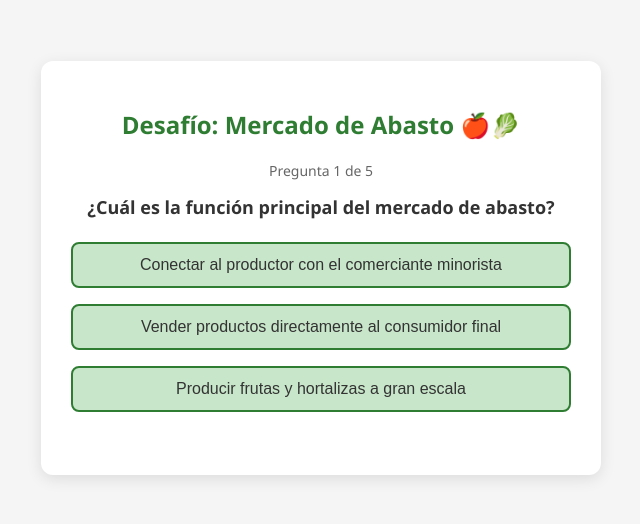
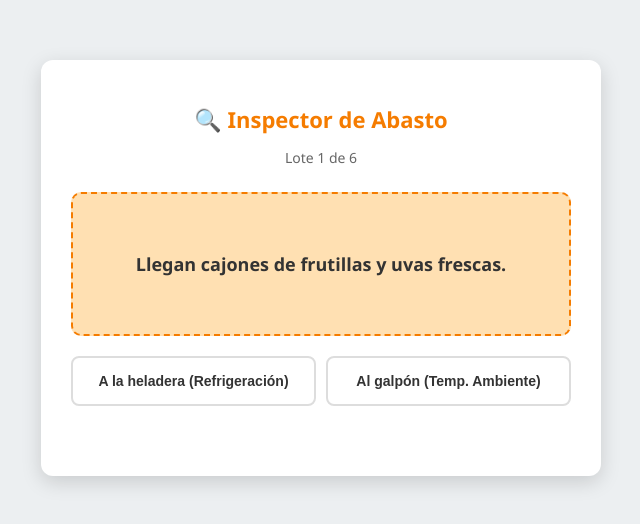
Before and after one commit to NEMSAR/SimulatorGame, a plain HTML site: page index.html in a window 1280 px wide. Shown: the part 152-676 px from the top of the page, without its empty margins (319-959 px from the left). Drawn offline with Linux system fonts and the light colour scheme.

Commit message:
Revise HTML structure and update styles for game

```diff
--- a/index.html
+++ b/index.html
@@ -3,13 +3,16 @@
 <head>
     <meta charset="UTF-8">
     <meta name="viewport" content="width=device-width, initial-scale=1.0">
-    <title>Desafío: Mercado de Abasto</title>
+    <title>Simulador: Inspector del Mercado</title>
     <style>
         :root {
-            --primary: #2e7d32;
-            --secondary: #c8e6c9;
+            --primary: #f57c00;
+            --secondary: #ffe0b2;
+            --success: #4caf50;
+            --danger: #f44336;
+            --info: #2196f3;
             --text: #333;
-            --bg: #f5f5f5;
+            --bg: #eceff1;
         }
         body {
             font-family: 'Segoe UI', Tahoma, Geneva, Verdana, sans-serif;
@@ -28,195 +31,226 @@
             padding: 30px;
             max-width: 500px;
             width: 100%;
-            box-shadow: 0 4px 15px rgba(0,0,0,0.1);
+            box-shadow: 0 6px 20px rgba(0,0,0,0.15);
             text-align: center;
         }
         h1 {
             color: var(--primary);
-            font-size: 24px;
-            margin-bottom: 20px;
+            font-size: 22px;
+            margin-bottom: 5px;
         }
-        .question-container {
+        p.subtitle {
+            color: #666;
+            font-size: 14px;
             margin-bottom: 25px;
         }
-        .question {
+        .card {
+            background-color: var(--secondary);
+            border: 2px dashed var(--primary);
+            border-radius: 10px;
+            padding: 30px 20px;
             font-size: 18px;
             font-weight: bold;
-            margin-bottom: 15px;
+            margin-bottom: 20px;
+            min-height: 80px;
+            display: flex;
+            align-items: center;
+            justify-content: center;
+        }
+        .actions {
+            display: grid;
+            grid-template-columns: 1fr 1fr;
+            gap: 10px;
         }
         .btn {
-            background-color: var(--secondary);
+            background-color: white;
             color: var(--text);
-            border: 2px solid var(--primary);
+            border: 2px solid #ddd;
             border-radius: 8px;
-            padding: 12px 15px;
-            margin: 8px 0;
-            width: 100%;
+            padding: 15px 10px;
             cursor: pointer;
-            font-size: 16px;
-            transition: all 0.3s;
+            font-size: 14px;
+            font-weight: bold;
+            transition: all 0.2s;
         }
-        .btn:hover {
+        .btn:hover, .btn:active {
+            background-color: #f5f5f5;
+            transform: scale(0.98);
+        }
+        .feedback {
+            font-size: 18px;
+            font-weight: bold;
+            margin-top: 15px;
+            min-height: 25px;
+        }
+        .correct { color: var(--success); }
+        .incorrect { color: var(--danger); }
+        #end-screen { display: none; }
+        .btn-restart {
             background-color: var(--primary);
             color: white;
-        }
-        .btn:disabled {
-            cursor: not-allowed;
-            opacity: 0.8;
-        }
-        .correct { background-color: #4caf50 !important; color: white !important; border-color: #4caf50 !important; }
-        .incorrect { background-color: #f44336 !important; color: white !important; border-color: #f44336 !important; }
-        #score-container {
-            display: none;
+            border: none;
+            width: 100%;
             margin-top: 20px;
-        }
-        #progress {
-            font-size: 14px;
-            color: #666;
-            margin-bottom: 15px;
+            grid-column: span 2;
         }
     </style>
 </head>
 <body>
 
 <div class="container">
-    <h1>Desafío: Mercado de Abasto 🍎🥬</h1>
+    <div id="game-screen">
+        <h1>🔍 Inspector de Abasto</h1>
+        <p class="subtitle" id="progress">Lote 1 de 6</p>
 
-    <div id="quiz-container">
-        <div id="progress">Pregunta 1 de 5</div>
-        <div class="question-container">
-            <div class="question" id="question-text">Cargando pregunta...</div>
-            <div id="options-container"></div>
+        <div class="card" id="item-card">
+            Cargando lote...
         </div>
+
+        <div class="actions" id="action-buttons">
+            <!-- Botones generados dinámicamente -->
+        </div>
+
+        <div class="feedback" id="feedback-text"></div>
     </div>
 
-    <div id="score-container">
-        <h2>¡Capacitación Completada!</h2>
-        <p>Tu puntaje final es: <strong id="score-text"></strong></p>
-        <button class="btn" onclick="restartGame()" style="background-color: var(--primary); color: white;">Volver a jugar</button>
+    <div id="end-screen">
+        <h1>¡Turno finalizado!</h1>
+        <p>Has clasificado todos los lotes.</p>
+        <h2 id="final-score"></h2>
+        <p id="final-message"></p>
+        <button class="btn btn-restart" onclick="startGame()">Volver a trabajar</button>
     </div>
 </div>
 
 <script>
-    const questions = [
+    // Base de datos de situaciones sacadas de la capacitación
+    const items = [
         {
-            question: "¿Cuál es la función principal del mercado de abasto?",
-            options: [
-                "Conectar al productor con el comerciante minorista",
-                "Vender productos directamente al consumidor final",
-                "Producir frutas y hortalizas a gran escala"
-            ],
-            answer: 0
+            text: "Llegan cajones de frutillas y uvas frescas.",
+            options: ["A la heladera (Refrigeración)", "Al galpón (Temp. Ambiente)"],
+            correct: 0,
+            explanation: "Las frutillas y uvas necesitan refrigeración."
         },
         {
-            question: "¿Por qué son fundamentales las frutas y hortalizas en la alimentación?",
-            options: [
-                "Por su alto contenido en grasas saturadas",
-                "Porque aportan nutrientes esenciales como vitaminas, minerales, fibra y agua",
-                "Porque no requieren de lavado antes de su consumo"
-            ],
-            answer: 1
+            text: "Llegan cajones de bananas y bolsas de papa.",
+            options: ["A la heladera (Refrigeración)", "Al galpón (Temp. Ambiente)"],
+            correct: 1,
+            explanation: "Se conservan mejor a temperatura ambiente."
         },
         {
-            question: "En la recepción de la mercadería, ¿qué ocurre si el producto no cumple con los estándares mínimos?",
-            options: [
-                "Se vende a mayor precio por su rareza",
-                "Se mezcla con la mercadería de primera calidad",
-                "Puede ser rechazada o separada para otro destino"
-            ],
-            answer: 2
+            text: "Lote de manzanas con tamaño perfecto, gran color y aptas para venta directa.",
+            options: ["Primera Calidad", "Tercera Calidad"],
+            correct: 0,
+            explanation: "La primera calidad es ideal para venta directa."
         },
         {
-            question: "Durante la etapa de clasificación, ¿cuál es el destino de la mercadería de tercera calidad?",
-            options: [
-                "Venta directa al público",
-                "Industria o descarte",
-                "Exportación a mercados internacionales"
-            ],
-            answer: 1
+            text: "Hortalizas con pequeños detalles, ideales para consumo inmediato o menor precio.",
+            options: ["Segunda Calidad", "Descarte"],
+            correct: 0,
+            explanation: "La segunda calidad es para consumo inmediato."
         },
         {
-            question: "En cuanto al almacenamiento, ¿qué productos necesitan refrigeración?",
-            options: [
-                "Banana y papa",
-                "Frutillas o uvas",
-                "Ninguna fruta necesita refrigeración"
-            ],
-            answer: 1
+            text: "Tomates muy golpeados y con signos de deterioro avanzado.",
+            options: ["Primera Calidad", "Tercera Calidad / Descarte"],
+            correct: 1,
+            explanation: "Van a industria o descarte por su mal estado."
+        },
+        {
+            text: "Llega un camión abierto, sucio y con mercadería expuesta al sol.",
+            options: ["Aceptar y descargar", "Rechazar mercadería"],
+            correct: 1,
+            explanation: "El transporte debe garantizar vehículos limpios y cerrados."
         }
     ];
 
-    let currentQuestion = 0;
+    let currentItem = 0;
     let score = 0;
+    let gameActive = true;
 
-    const questionText = document.getElementById("question-text");
-    const optionsContainer = document.getElementById("options-container");
-    const progressText = document.getElementById("progress");
-    const quizContainer = document.getElementById("quiz-container");
-    const scoreContainer = document.getElementById("score-container");
-    const scoreText = document.getElementById("score-text");
+    const itemCard = document.getElementById('item-card');
+    const actionButtons = document.getElementById('action-buttons');
+    const feedbackText = document.getElementById('feedback-text');
+    const progressText = document.getElementById('progress');
+    const gameScreen = document.getElementById('game-screen');
+    const endScreen = document.getElementById('end-screen');
+    const finalScore = document.getElementById('final-score');
+    const finalMessage = document.getElementById('final-message');
 
-    function loadQuestion() {
-        resetState();
-        const currentQ = questions[currentQuestion];
-        questionText.innerText = currentQ.question;
-        progressText.innerText = `Pregunta ${currentQuestion + 1} de ${questions.length}`;
-
-        currentQ.options.forEach((option, index) => {
-            const button = document.createElement("button");
-            button.innerText = option;
-            button.classList.add("btn");
-            button.addEventListener("click", () => selectAnswer(index));
-            optionsContainer.appendChild(button);
-        });
+    function startGame() {
+        currentItem = 0;
+        score = 0;
+        gameActive = true;
+        gameScreen.style.display = 'block';
+        endScreen.style.display = 'none';
+        feedbackText.innerText = '';
+        loadItem();
     }
 
-    function resetState() {
-        while (optionsContainer.firstChild) {
-            optionsContainer.removeChild(optionsContainer.firstChild);
+    function loadItem() {
+        if (currentItem >= items.length) {
+            endGame();
+            return;
+        }
+
+        const item = items[currentItem];
+        itemCard.innerText = item.text;
+        progressText.innerText = `Lote ${currentItem + 1} de ${items.length}`;
+        feedbackText.innerText = '';
+
+        actionButtons.innerHTML = '';
+        item.options.forEach((opt, index) => {
+            const btn = document.createElement('button');
+            btn.className = 'btn';
+            btn.innerText = opt;
+            btn.onclick = () => checkAnswer(index);
+            actionButtons.appendChild(btn);
+        });
+
+        gameActive = true;
+    }
+
+    function checkAnswer(selectedIndex) {
+        if (!gameActive) return;
+        gameActive = false; // Prevenir múltiples clics
+
+        const item = items[currentItem];
+        const buttons = actionButtons.children;
+
+        if (selectedIndex === item.correct) {
+            buttons[selectedIndex].style.borderColor = "var(--success)";
+            buttons[selectedIndex].style.backgroundColor = "#e8f5e9";
+            feedbackText.innerHTML = `<span class="correct">¡Bien hecho!</span> ${item.explanation}`;
+            score++;
+        } else {
+            buttons[selectedIndex].style.borderColor = "var(--danger)";
+            buttons[selectedIndex].style.backgroundColor = "#ffebee";
+            buttons[item.correct].style.borderColor = "var(--success)";
+            feedbackText.innerHTML = `<span class="incorrect">Error.</span> ${item.explanation}`;
+        }
+
+        setTimeout(() => {
+            currentItem++;
+            loadItem();
+        }, 3000); // Muestra la explicación por 3 segundos antes de pasar
+    }
+
+    function endGame() {
+        gameScreen.style.display = 'none';
+        endScreen.style.display = 'block';
+        finalScore.innerText = `Puntaje: ${score} / ${items.length}`;
+
+        if (score === items.length) {
+            finalMessage.innerText = "¡Excelente inspector! Dominás los procesos de recepción y clasificación a la perfección.";
+        } else if (score >= items.length / 2) {
+            finalMessage.innerText = "Buen trabajo, pero algunos lotes se te pasaron. ¡A seguir practicando!";
+        } else {
+            finalMessage.innerText = "Hubo muchas pérdidas por mala clasificación. Repasemos el manual y volvamos a intentarlo.";
         }
     }
 
-    function selectAnswer(selectedIndex) {
-        const currentQ = questions[currentQuestion];
-        const buttons = optionsContainer.querySelectorAll(".btn");
-
-        buttons.forEach(btn => btn.disabled = true); // Disable all buttons
-
-        if (selectedIndex === currentQ.answer) {
-            buttons[selectedIndex].classList.add("correct");
-            score++;
-        } else {
-            buttons[selectedIndex].classList.add("incorrect");
-            buttons[currentQ.answer].classList.add("correct");
-        }
-
-        setTimeout(() => {
-            currentQuestion++;
-            if (currentQuestion < questions.length) {
-                loadQuestion();
-            } else {
-                showScore();
-            }
-        }, 1500); // Wait 1.5 seconds before next question
-    }
-
-    function showScore() {
-        quizContainer.style.display = "none";
-        scoreContainer.style.display = "block";
-        scoreText.innerText = `${score} de ${questions.length}`;
-    }
-
-    function restartGame() {
-        currentQuestion = 0;
-        score = 0;
-        quizContainer.style.display = "block";
-        scoreContainer.style.display = "none";
-        loadQuestion();
-    }
-
-    // Init game
-    loadQuestion();
+    // Iniciar el juego al cargar la página
+    startGame();
 </script>
 
 </body>
```
